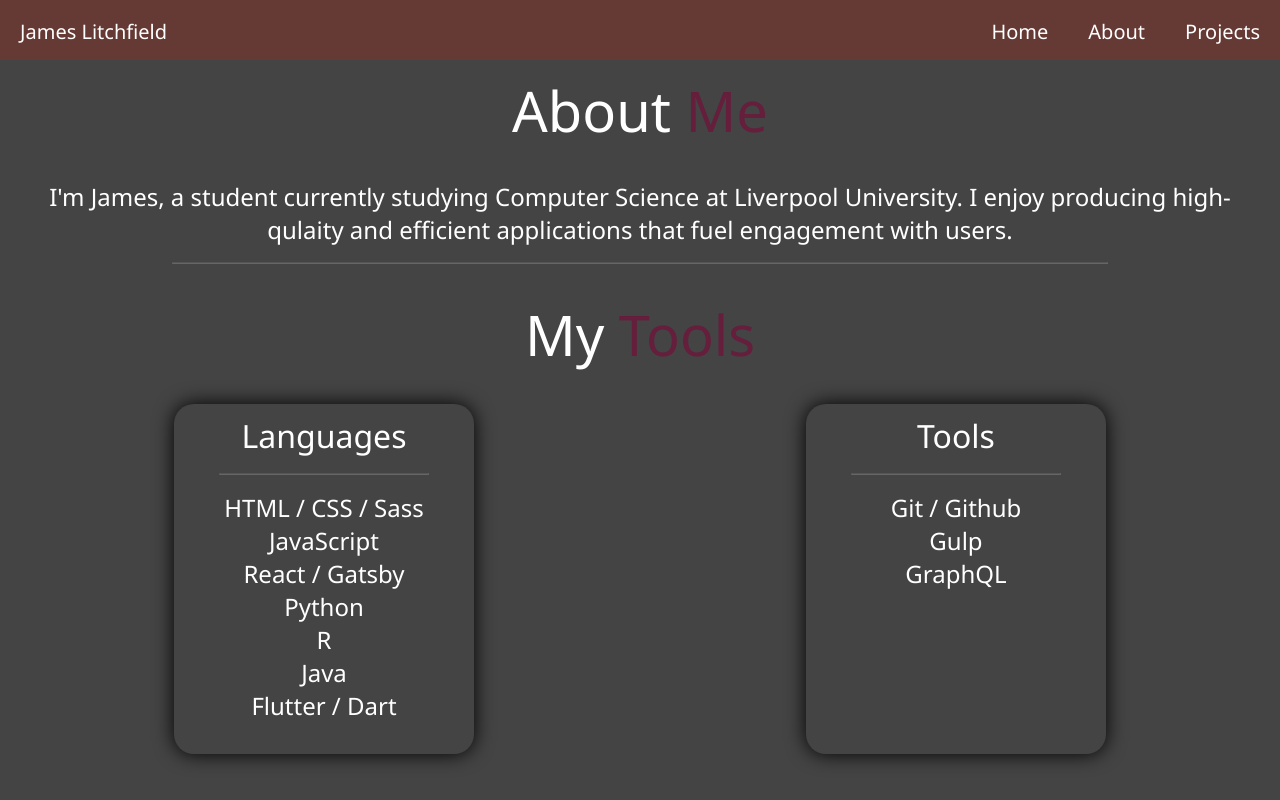
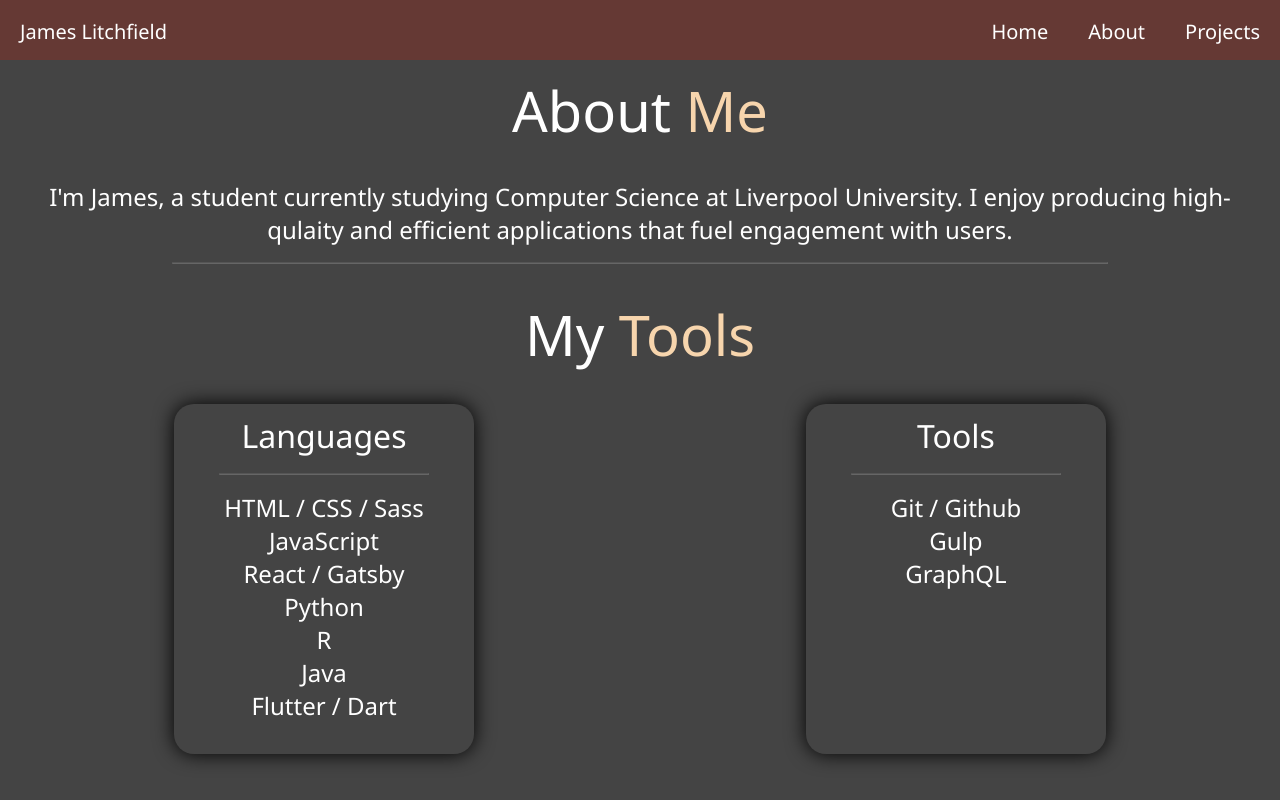
Before and after one commit to max-behrens/old-portfolio, a Gatsby site: page /about in a window 1280 px wide. Built offline with nearby package versions, Linux system fonts and the light colour scheme; Gatsby itself is replaced by a stand-in of ours.

Commit message:
secondary and background colours changed

```diff
--- a/src/components/layout.js
+++ b/src/components/layout.js
@@ -9,9 +9,9 @@ const theme = {
   primary: 'rgb(101,57,52)',
   primaryOpacity: 'rgba(253,155,105,0.1)',
   primaryText: 'white',
-  secondary: 'rgb(101,30,60)',
-  secondaryText: 'rgb(101,30,60)',
-  mobileMenuOpacity: '0.95',
+  secondary: 'rgb(247,213,173)',
+  secondaryText: 'rgb(247,213,173)',
+  mobileMenuOpacity: '0.50',
   mobileBreakpoint: '700px',
 
   iconMixin: (size, color, breakpoint) => `
```
